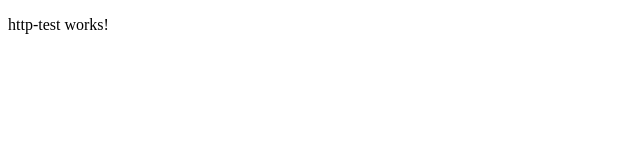
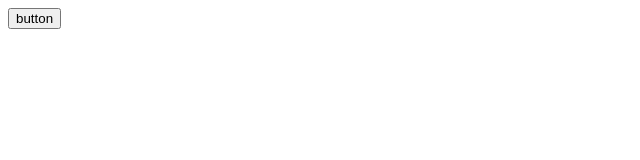
Before and after one commit to wikibootup/angular2-tutorial, an Angular app: page / in a window 1280 px wide. Shown: the top 160 px of the page, without its empty margins (0-640 px from the left). Built offline with nearby package versions, Linux system fonts and the light colour scheme.

Commit message:
http request from appComponent

```diff
--- a/src/app/app.component.ts
+++ b/src/app/app.component.ts
@@ -1,13 +1,27 @@
 import { Component } from '@angular/core';
 import { HttpTestComponent } from './http-test/http-test.component';
+import { Http } from '@angular/http';
+import 'rxjs/add/operator/map';
 
 @Component({
   selector: 'app-root',
   template: `
-    <app-http-test></app-http-test>
+    <button (click)="req()">button</button>
+  {{getData}}
   `,
   styleUrls: ['./app.component.css']
 })
 export class AppComponent {
 
+  getData;
+
+  constructor(private http: Http) {
+  }
+
+  req() {
+    this.getData = this.http.get('http://data.jsontest.com').
+      map(res => res.json());
+
+    console.log(this.getData);
+  }
 }
```
